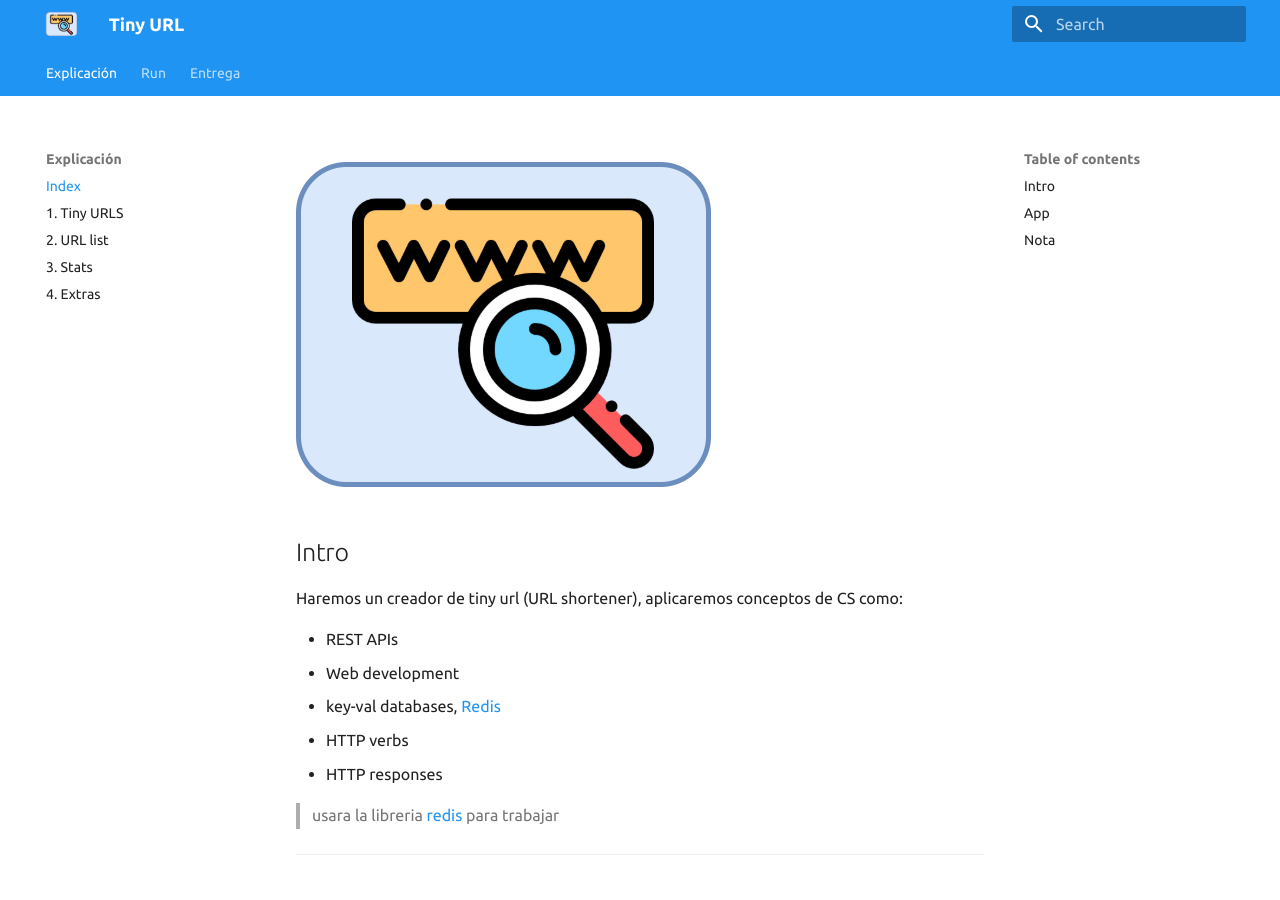
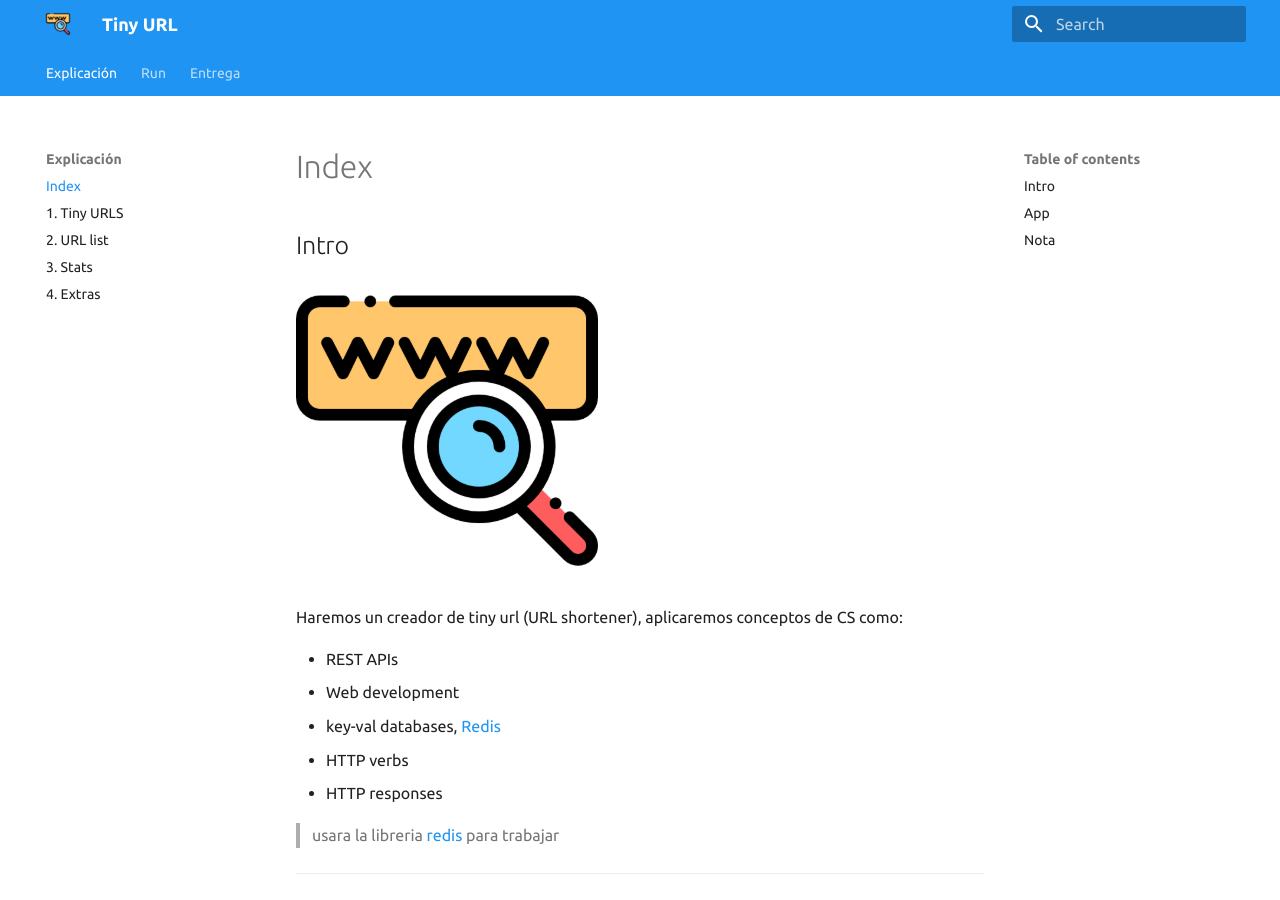
Before and after one commit to estebansamayoa1/tiny-url, an MkDocs documentation site: the page built from docs/index.md, in a window 1280 px wide and 900 px high. Built offline with MkDocs 1.6.1 and Material for MkDocs 9.7.7, drawn with Linux system fonts in a browser that asks for light colours.

```diff
--- a/docs/index.md
+++ b/docs/index.md
@@ -1,8 +1,7 @@
+## Intro
 
 ![lmm](img/logo.png)
 
-
-## Intro
 Haremos un creador de tiny url (URL shortener), aplicaremos conceptos de CS como:
 
 - REST APIs
@@ -29,7 +28,7 @@ La app tendra por lo menos 3 vistas (3 rutas):
 
 ---
 
-# Nota
+## Nota
 Es importante que su aplicacion tenga un dominio, casi en todos los proyectos hemos trabajado con `127.0.0.1:5000` pero ese no es un dominio real, para usar un nombre de dominio hay varias maneras, gratis
 
 - [/etc/hosts](https://support.acquia.com/hc/en-us/articles/360004175973-Using-an-etc-hosts-file-for-custom-domains-during-development#:~:text=The%20%2Fetc%2Fhosts%20file%20contains,before%20making%20a%20website%20live.)
```
Also changed, not shown: docs/img/logo.png.
